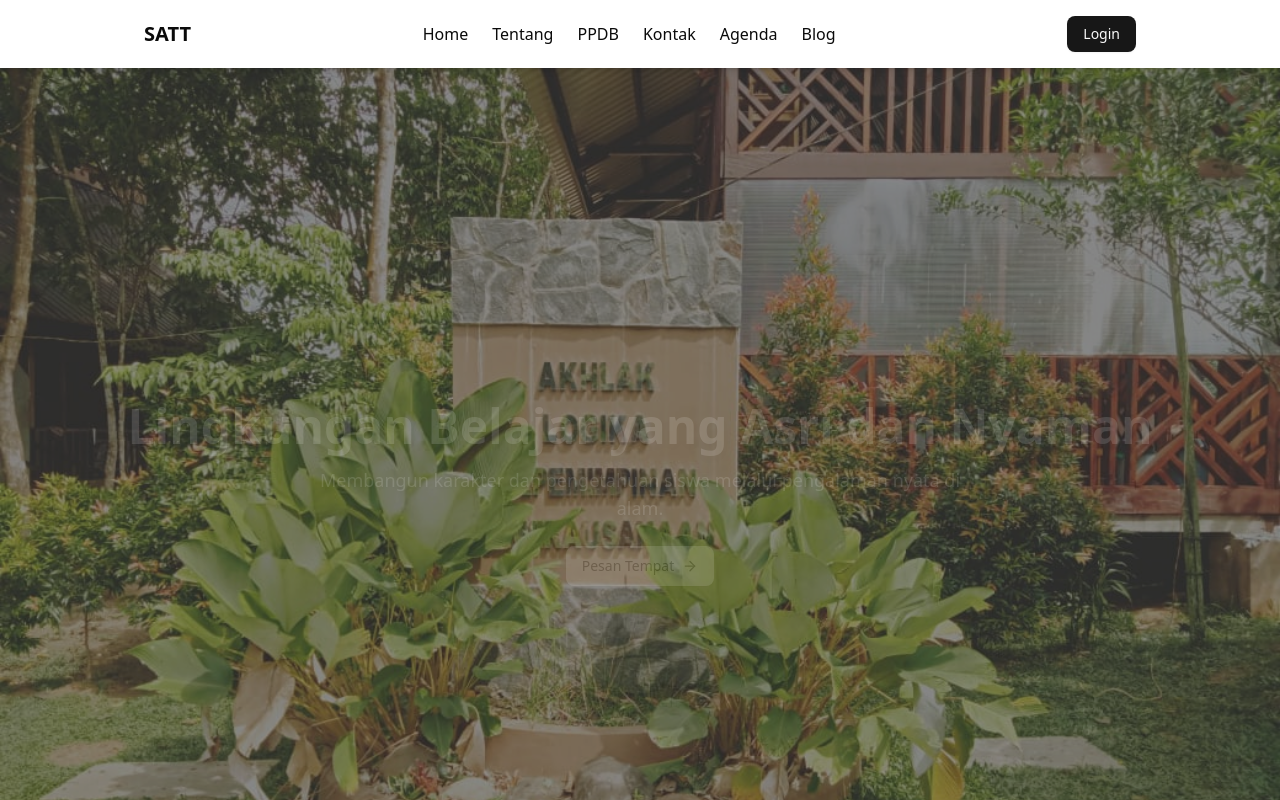
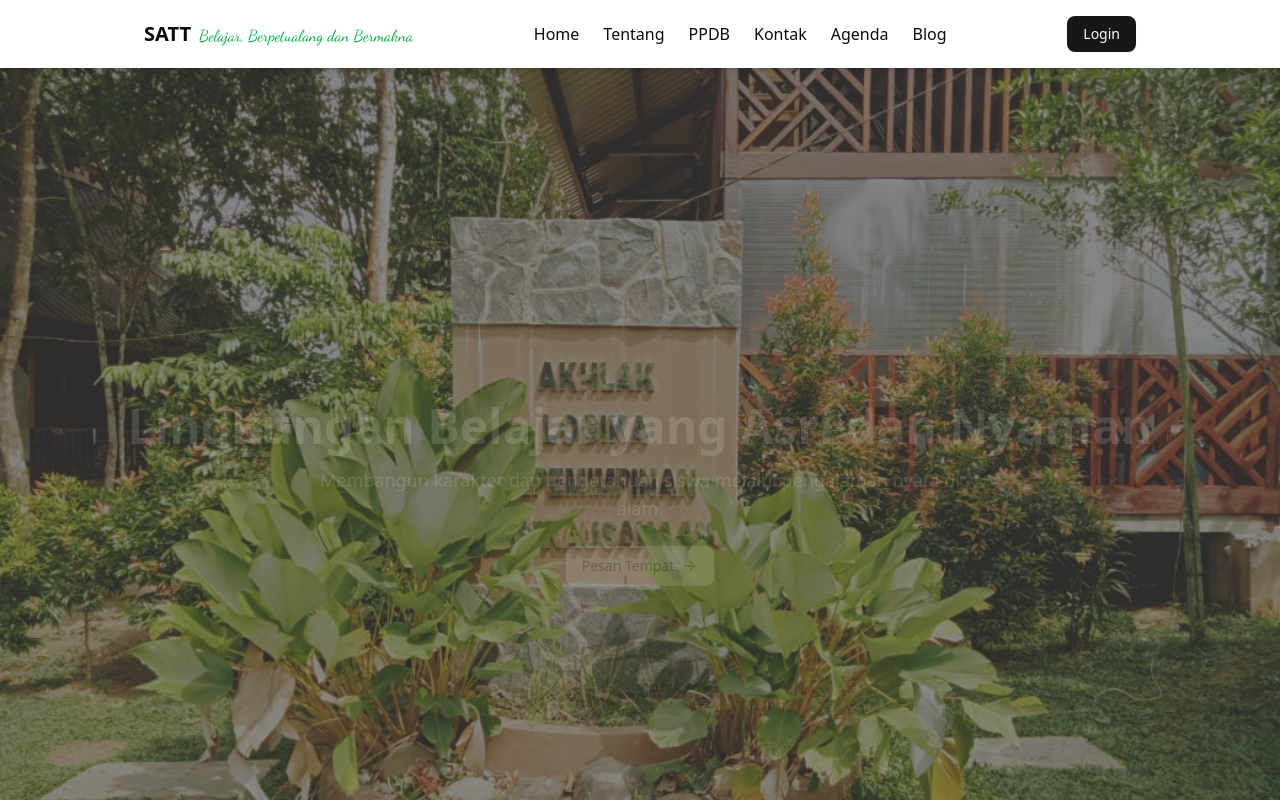
Before and after one commit to bimbelLB3R/sekolah-alam-tanjung-tabalong, a Next.js app: page / in a window 1280 px wide. Shown: the top 800 px of the page. Built offline with nearby package versions, Linux system fonts and the light colour scheme.

Commit message:
menambah font

```diff
--- a/app/(public)/components/navbar.js
+++ b/app/(public)/components/navbar.js
@@ -10,14 +10,23 @@ import {
   SheetTrigger,
 } from "@/components/ui/sheet"
 import { Menu } from "lucide-react"
+import { Dancing_Script } from "next/font/google"
+
+const dancing = Dancing_Script({
+  subsets: ["latin"],
+  weight: ["400", "600"],
+})
 
 export default function NavbarPublic() {
   return (
     <header className="sticky top-0 z-50 w-full backdrop-blur-md bg-white/70 shadow-md">
       <div className="container mx-auto flex items-center justify-between p-4 max-w-5xl">
-        {/* Logo */}
-        <Link href="/" className="text-xl font-bold">
-          SATT
+        {/* Logo + Slogan */}
+        <Link href="/" className="flex items-baseline gap-2">
+          <span className="text-xl font-bold">SATT</span>
+          <span className={`${dancing.className} text-base text-green-600`}>
+            Belajar, Berpetualang dan Bermakna
+          </span>
         </Link>
 
         {/* Desktop Menu */}
--- a/app/layout.js
+++ b/app/layout.js
@@ -1,4 +1,4 @@
-import { Geist, Geist_Mono } from "next/font/google";
+import { Geist, Geist_Mono,Dancing_Script } from "next/font/google";
 import "./globals.css";
 
 const geistSans = Geist({
@@ -11,9 +11,14 @@ const geistMono = Geist_Mono({
   subsets: ["latin"],
 });
 
+const dancing = Dancing_Script({
+  subsets: ["latin"],
+  weight: ["400", "500", "600", "700"], // bisa pilih ketebalan
+})
+
 export const metadata = {
-  title: "Create Next App",
-  description: "Generated by create next app",
+  title: "SATT",
+  description: "Sekolah Alam Tanjung Tabalong",
 };
 
 export default function RootLayout({ children }) {
```
